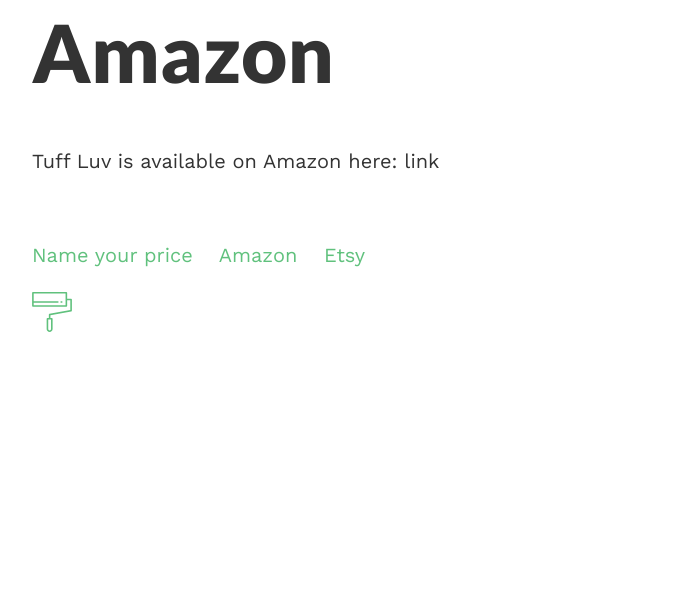
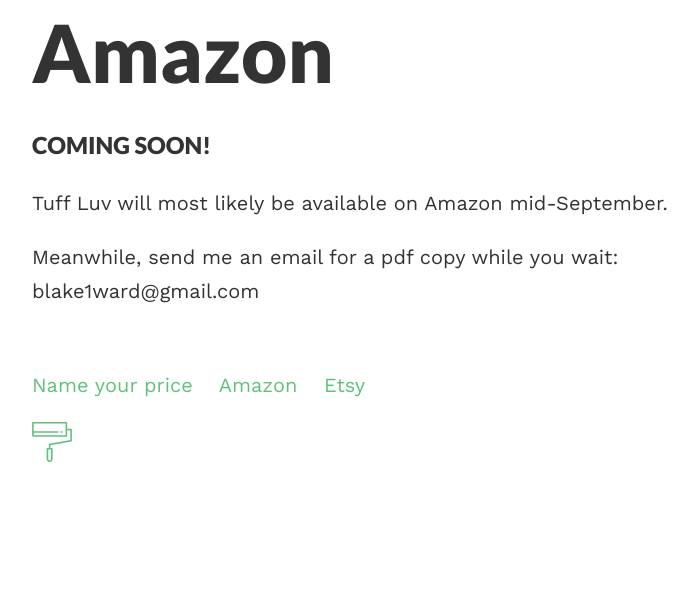
Before and after one commit to blake1ward/tuffluvtheme, a Jekyll site: the page built from about.md, in a window 1280 px wide. Shown: the part 370-980 px from the top of the page, without its empty margins (208-905 px from the left). Built offline with Jekyll 4.4.1, drawn with Linux system fonts in a browser that asks for light colours.

Commit message:
Update about.md

```diff
--- a/about.md
+++ b/about.md
@@ -5,4 +5,8 @@ permalink: /amazon/
 published: true
 ---
 
-Tuff Luv is available on Amazon here: link
+<h3>COMING SOON!</h3>
+
+Tuff Luv will most likely be available on Amazon mid-September.
+
+Meanwhile, send me an email for a pdf copy while you wait: blake1ward@gmail.com
```
